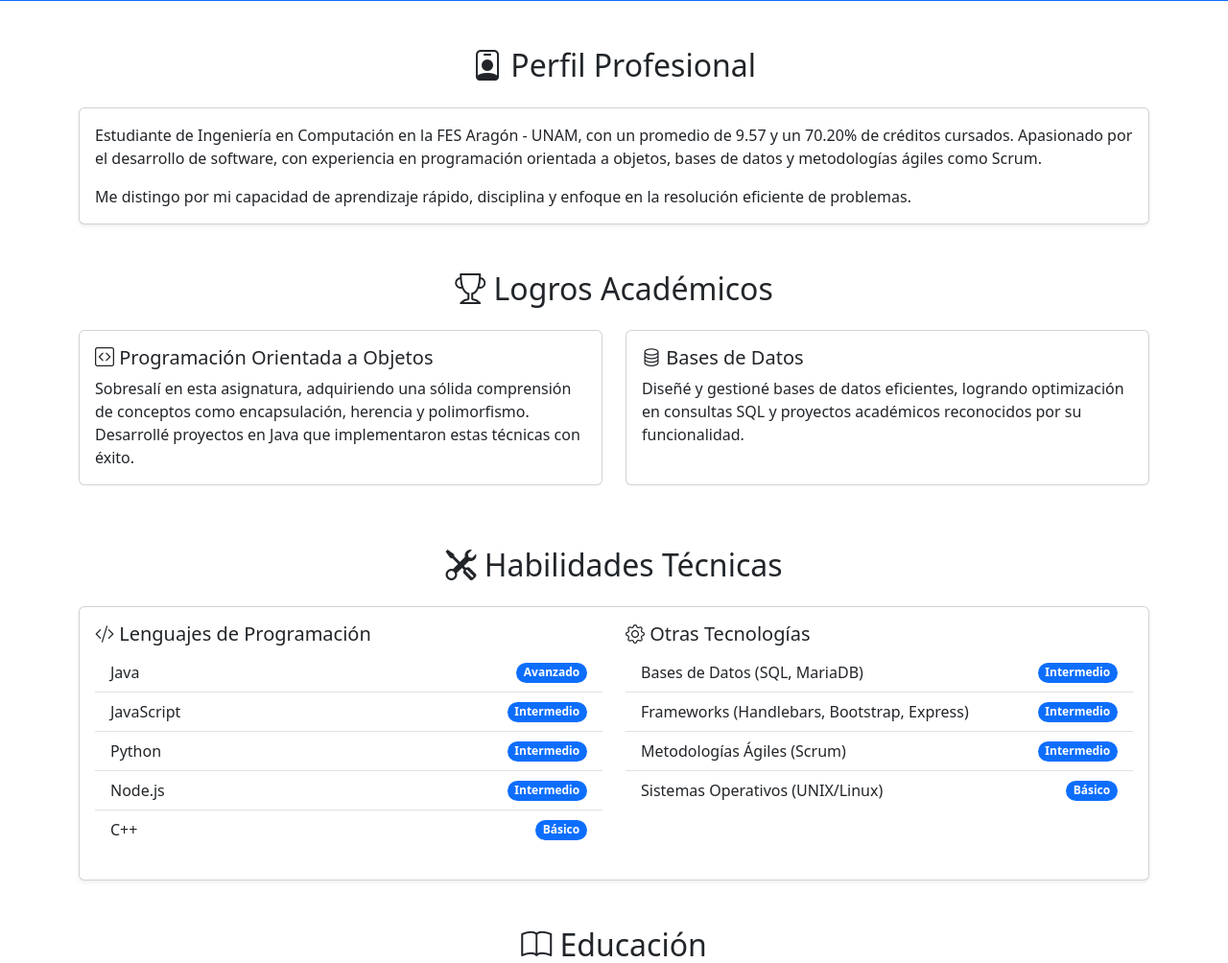
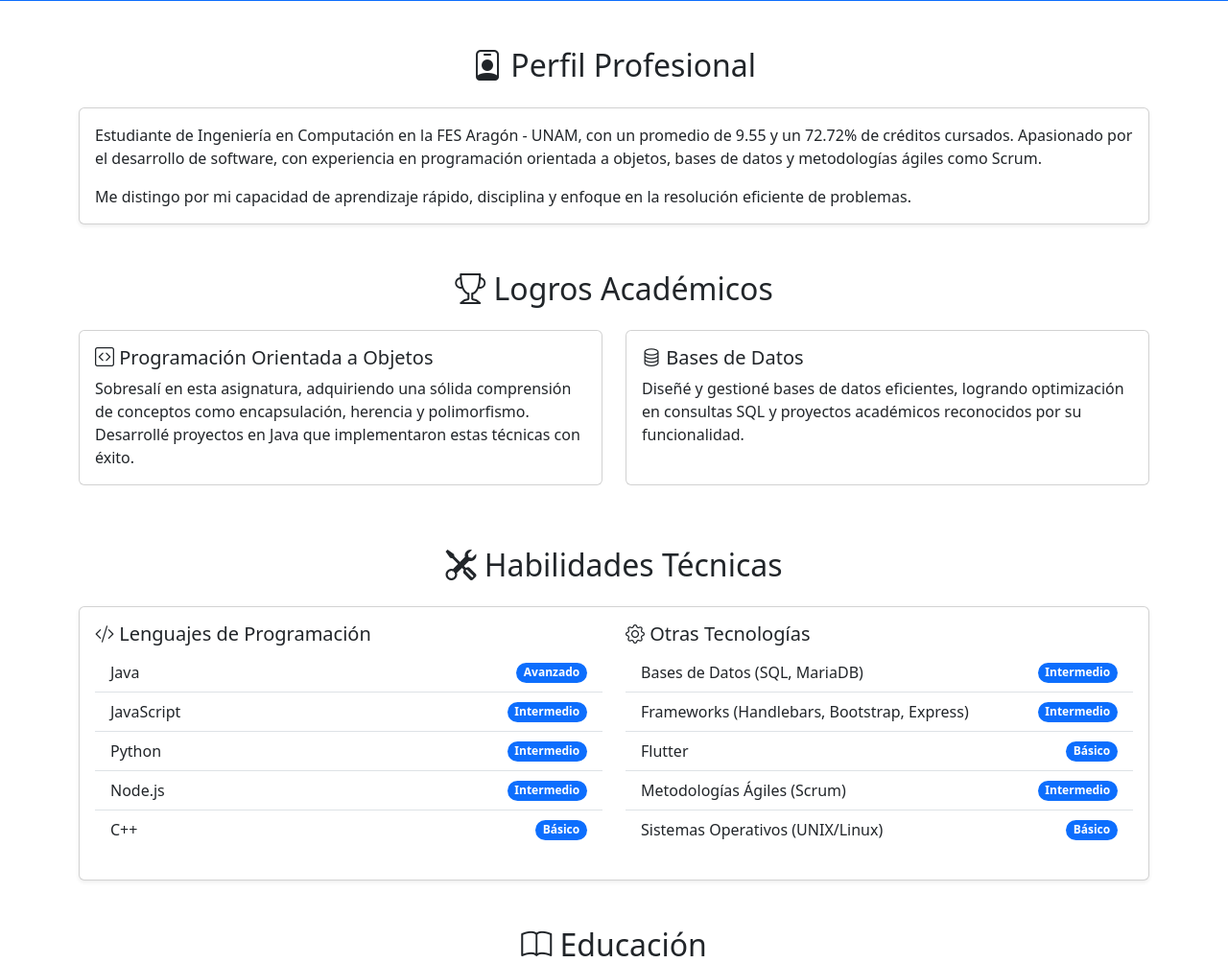
Before and after one commit to Kevinleyva190/Kevinleyva190.github.io, a plain HTML site: page index.html in a window 1280 px wide. Shown: the part 340-1344 px from the top of the page at 96% size. Drawn offline with nearby package versions, Linux system fonts and the light colour scheme.

Commit message:
Update index.html

```diff
--- a/index.html
+++ b/index.html
@@ -72,7 +72,7 @@
             <h2 class="text-center mb-4"><i class="bi bi-person-badge"></i> Perfil Profesional</h2>
             <div class="card shadow-sm card-hover">
                 <div class="card-body">
-                    <p class="card-text">Estudiante de Ingeniería en Computación en la FES Aragón - UNAM, con un promedio de 9.57 y un 70.20% de créditos cursados. Apasionado por el desarrollo de software, con experiencia en programación orientada a objetos, bases de datos y metodologías ágiles como Scrum.</p>
+                    <p class="card-text">Estudiante de Ingeniería en Computación en la FES Aragón - UNAM, con un promedio de 9.55 y un 72.72% de créditos cursados. Apasionado por el desarrollo de software, con experiencia en programación orientada a objetos, bases de datos y metodologías ágiles como Scrum.</p>
                     <p class="card-text">Me distingo por mi capacidad de aprendizaje rápido, disciplina y enfoque en la resolución eficiente de problemas.</p>
                 </div>
             </div>
@@ -142,6 +142,10 @@
                                 <li class="list-group-item d-flex justify-content-between align-items-center">
                                     Frameworks (Handlebars, Bootstrap, Express)
                                     <span class="badge bg-primary rounded-pill">Intermedio</span>
+                                </li>
+                                <li class="list-group-item d-flex justify-content-between align-items-center">
+                                    Flutter
+                                    <span class="badge bg-primary rounded-pill">Básico</span>
                                 </li>
                                 <li class="list-group-item d-flex justify-content-between align-items-center">
                                     Metodologías Ágiles (Scrum)
```
